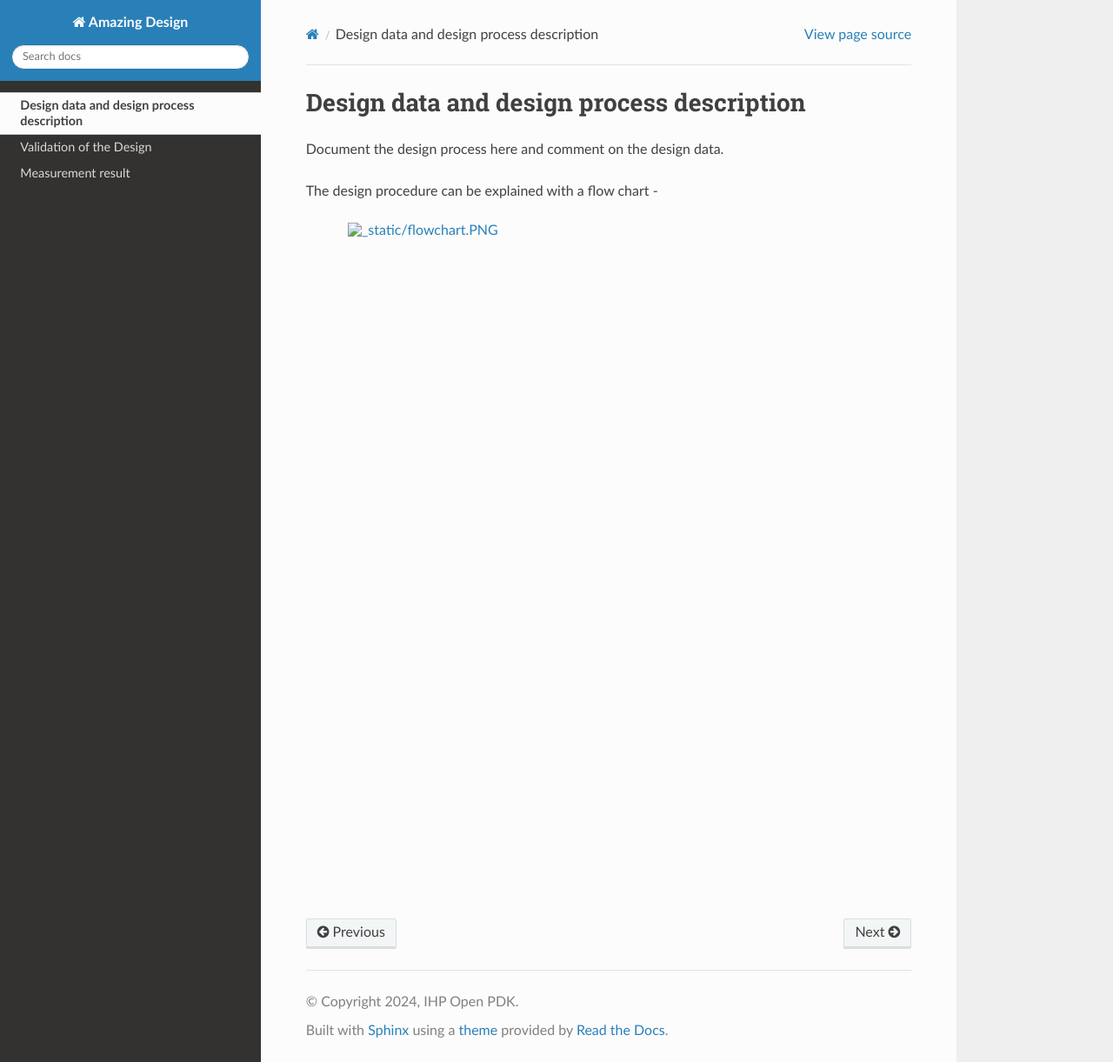
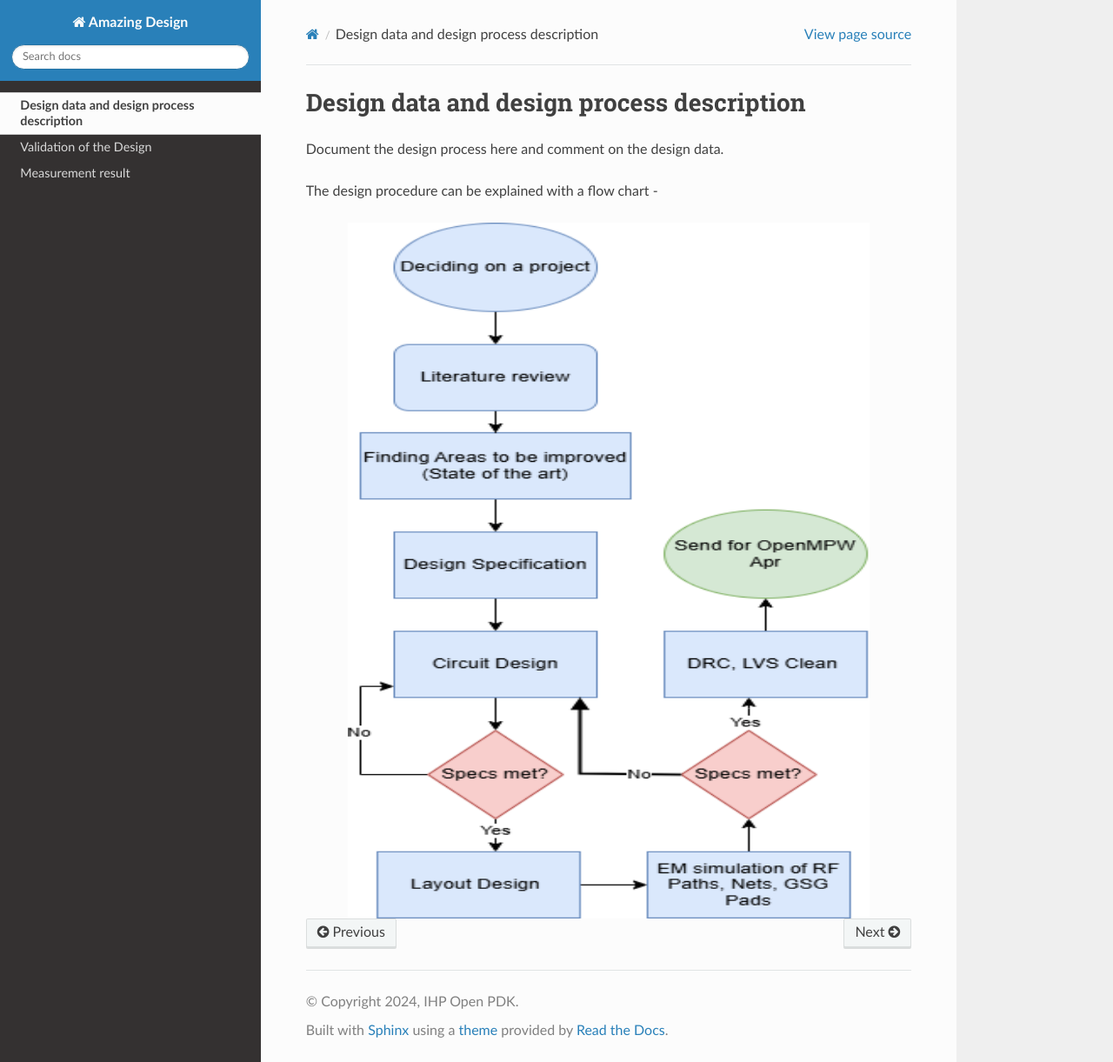
Before and after one commit to IHP-GmbH/TO_Apr2025, a Sphinx documentation site: the page built from DC_to_130_GHz_TIA/doc/source/designdata.rst, in a window 1280 px wide and 1221 px high. Shown: the whole window at 87% size. Built offline with Sphinx 7.4.7 and the Read the Docs theme 3.1.0, drawn with Linux system fonts in a browser that asks for light colours; pages that are not in the unit, such as notebooks, are missing from menus.

Commit message:
flowchart rearranged

```diff
--- a/DC_to_130_GHz_TIA/doc/source/designdata.rst
+++ b/DC_to_130_GHz_TIA/doc/source/designdata.rst
@@ -7,7 +7,7 @@ Document the design process here and comment on the design data.
 The design procedure can be explained with a flow chart -
 
 
-.. image:: _static/flowchart.PNG
+.. image:: _static/flowchart.png
     :align: center
     :width: 600
     :height: 800
```
